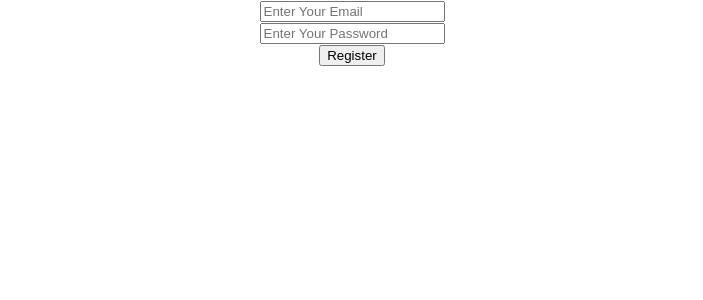
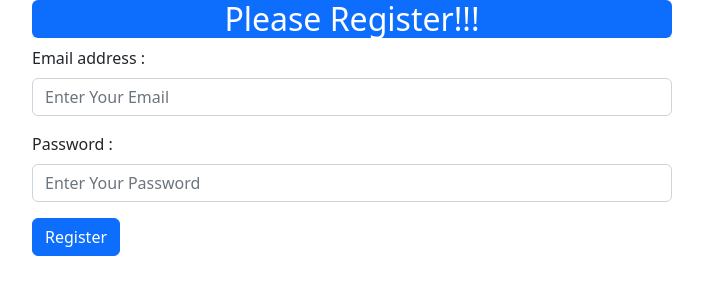
Before and after one commit to Jakaria230161/email-pass-authentication, a React (Create React App) app: page /register in a window 1280 px wide. Shown: the top 300 px of the page, without its empty margins (288-991 px from the left). Built offline with nearby package versions, Linux system fonts and the light colour scheme.

Commit message:
please register button added

```diff
--- a/package.json
+++ b/package.json
@@ -6,8 +6,10 @@
     "@testing-library/jest-dom": "^5.16.5",
     "@testing-library/react": "^13.4.0",
     "@testing-library/user-event": "^13.5.0",
+    "bootstrap": "^5.2.2",
     "firebase": "^9.12.1",
     "react": "^18.2.0",
+    "react-bootstrap": "^2.5.0",
     "react-dom": "^18.2.0",
     "react-scripts": "5.0.1",
     "web-vitals": "^2.1.4"
--- a/src/App.js
+++ b/src/App.js
@@ -2,6 +2,7 @@
 import './App.css';
 import {getAuth} from 'firebase/auth'
 import app from './Firebase/Firebase.init';
+import RegisterReactBootstrap from './components/RegisterReactBootstrap';
 
 const auth = getAuth(app);
 
@@ -22,14 +23,8 @@
 
 function App() {
   return (
-    <div className="App">
-      <form onBlur={handleRegister}>
-        <input onChange={handleEmailBlur} type='email' name='email' id='' placeholder='Enter Your Email' required />
-        <br/>
-        <input onBlur={handlePasswordBlur} type='password' name='password' id='' placeholder='Enter Your Password' required />
-        <br />
-        <button type='submit'>Register</button>
-      </form>
+    <div>
+      <RegisterReactBootstrap></RegisterReactBootstrap>
     </div>
   );
 }
--- /dev/null
+++ b/src/components/RegisterReactBootstrap.js
@@ -0,0 +1,37 @@
+import React from 'react';
+import Button from 'react-bootstrap/Button';
+import Form from 'react-bootstrap/Form';
+
+
+const RegisterReactBootstrap = () => {
+
+    const handleRegister = event => {
+        event.preventDefault();
+        const email = event.target.email.value;
+        const password = event.target.password.value;
+        console.log(email, password);
+
+
+    }
+    return (
+        <div className='w-50 mx-auto'>
+            <h2 className='text-white bg-primary text-center rounded'>Please Register!!!</h2>
+            <Form onSubmit={handleRegister}>
+      <Form.Group className="mb-3" controlId="formBasicEmail">
+        <Form.Label>Email address : </Form.Label>
+        <Form.Control type="email" name='email' placeholder="Enter Your Email" />
+      </Form.Group>
+
+      <Form.Group className="mb-3" controlId="formBasicPassword">
+        <Form.Label>Password : </Form.Label>
+        <Form.Control type="password" name='password' placeholder="Enter Your Password" />
+      </Form.Group>
+      <Button variant="primary" type="submit">
+        Register
+      </Button>
+    </Form>
+        </div>
+    );
+};
+
+export default RegisterReactBootstrap;
--- a/src/index.js
+++ b/src/index.js
@@ -3,6 +3,7 @@
 import './index.css';
 import App from './App';
 import reportWebVitals from './reportWebVitals';
+import 'bootstrap/dist/css/bootstrap.min.css';
 
 const root = ReactDOM.createRoot(document.getElementById('root'));
 root.render(
```
Also changed, not shown: src/components/Register.js (added, +17 -0 lines), 1 other file (tests, documents, lock files or other folders).
